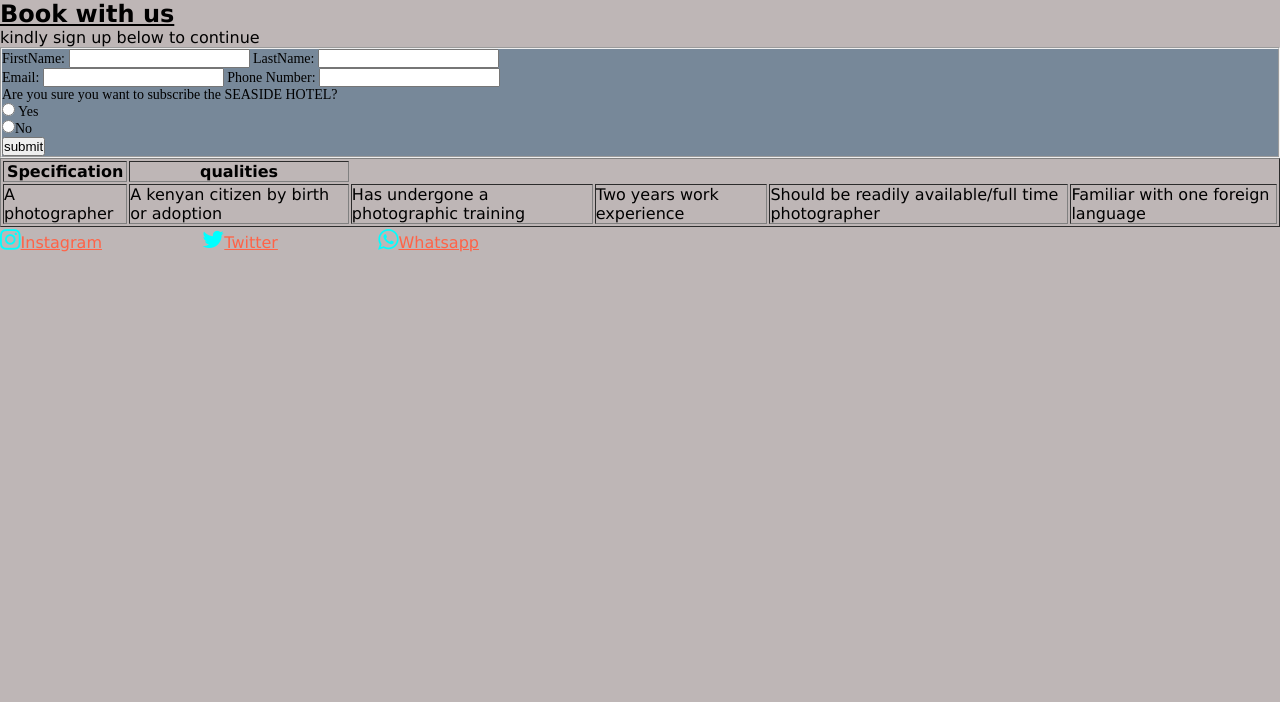
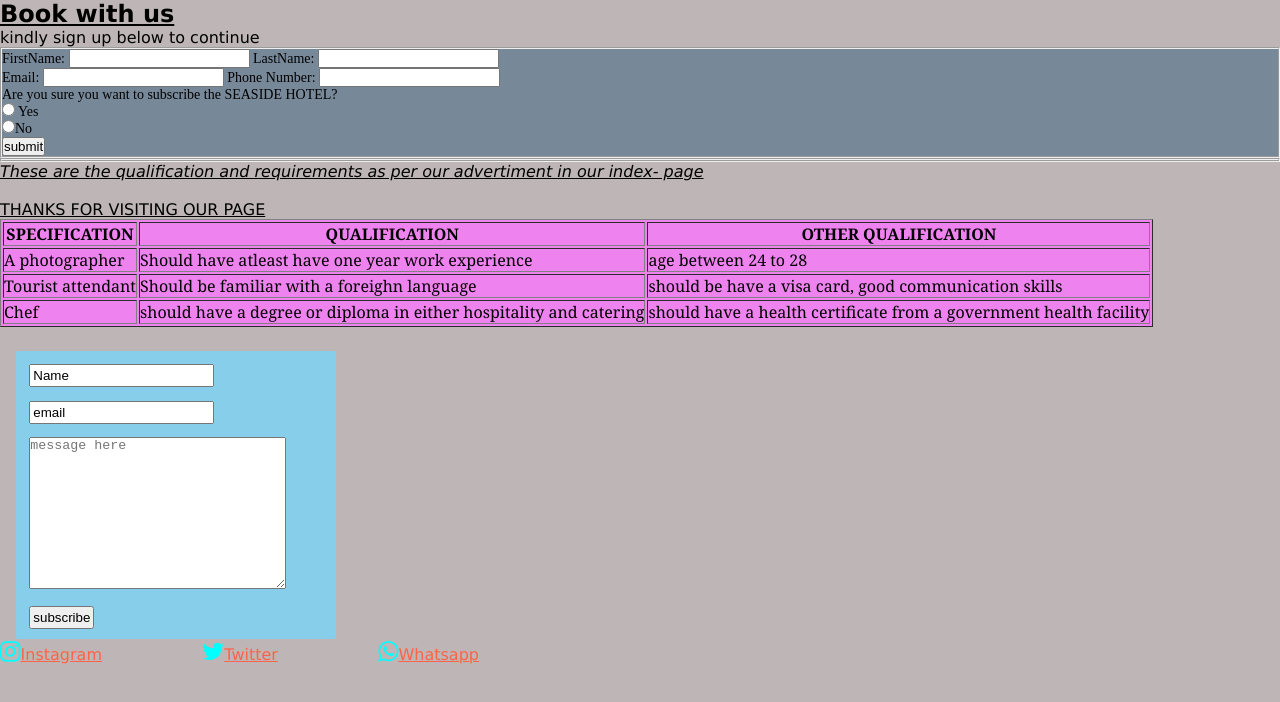
Before and after one commit to MwendeRose/web-Ass, a plain HTML site: page contact-us.html in a window 1280 px wide. Drawn offline with Linux system fonts and the light colour scheme.

Commit message:
changes commit

```diff
--- a/contact-us.html
+++ b/contact-us.html
@@ -30,25 +30,47 @@
             <input type="button" onclick="myFunction()" value="submit" name >
             <script>
                 function myFunction() {
-                  alert("Hello! Submitted successfully!");
+                  alert("Hello! Submitted successfully!Welcome to SEASIDE hotel");
                 }
                 </script>
         </fieldset>
     </form>
     <table border="1">
+        <fieldset>
         <tr>
-        <th>Specification</th>
-        <th>qualities</th>
+          <th>SPECIFICATION</th>
+          <th>QUALIFICATION</th>
+          <th>OTHER QUALIFICATION</th>
         </tr>
-        <tr colsplan="2" rowspan="4">
-        <td>A photographer</td>
-        <td>A kenyan citizen by birth or adoption</td>
-        <td>Has undergone a photographic training</td>
-        <td>Two years work experience</td>
-        <td>Should be readily available/full time photographer</td>
-        <td>Familiar with one foreign language</td>
+        <tr>
+            <td>A photographer</td>
+            <td>Should have atleast have one year work experience</td>
+            <td>age between 24 to 28</td>
         </tr>
+        <tr>
+            <td>Tourist attendant</td>
+            <td>Should be familiar with a foreighn language</td>
+            <td>should be have a visa card, good communication skills</td>
+        </tr>
+        <tr>
+            <td>Chef</td>
+            <td>should have a degree or diploma in either hospitality and catering</td>
+            <td>should have a health certificate from a government health facility</td>
+        </tr>
+        <p><U><i>These are the qualification and requirements as per our advertiment in our index-
+            page</i></U></p><br>
+            <p><u>THANKS FOR VISITING OUR PAGE</U></i></p>
+        </fieldset>
     </table>
+    <div id="form">
+        <form action="">
+            <input type="text" value="Name" placeholder="Enter Name">
+            <input type="text" value="email" placeholder="Enter email">
+            <textarea name="" id="" cols="30" rows="10" placeholder="message here"></textarea>
+            <input type="button" onclick="myFunction()" value="subscribe" name >
+        </form>
+
+    </div>
     <footer class="footer">
 
 
--- a/style.css
+++ b/style.css
@@ -221,3 +221,28 @@ img {
     font-size: 1.5em;
     color: aqua;
 }
+/*************form********/
+#form{
+    margin-top: 1.5em;
+    margin-left: 1em;
+    border: 0px solid black;
+    width: 20em;
+    border-radius: 2px;
+    height: 18em;
+    background-color:skyblue;
+}
+#form input{
+    padding: 2px;
+    margin-left:1em ;
+    margin-top: 1em;
+}
+#form textarea{
+
+    margin-left:1em ;
+    margin-top: 1em;
+}
+table{
+    font-size: 16px;
+    font-family:Georgia, 'Times New Roman';
+    background-color:violet;
+}
```
Also changed, not shown: blog.html (+4 -11 lines), index.html (+3 -15 lines).
